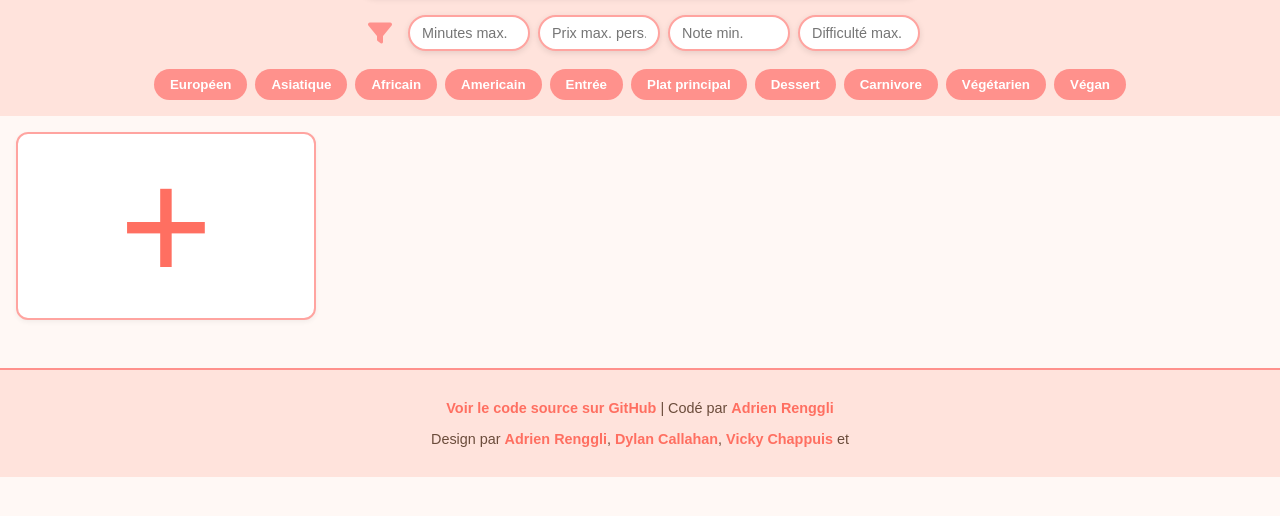
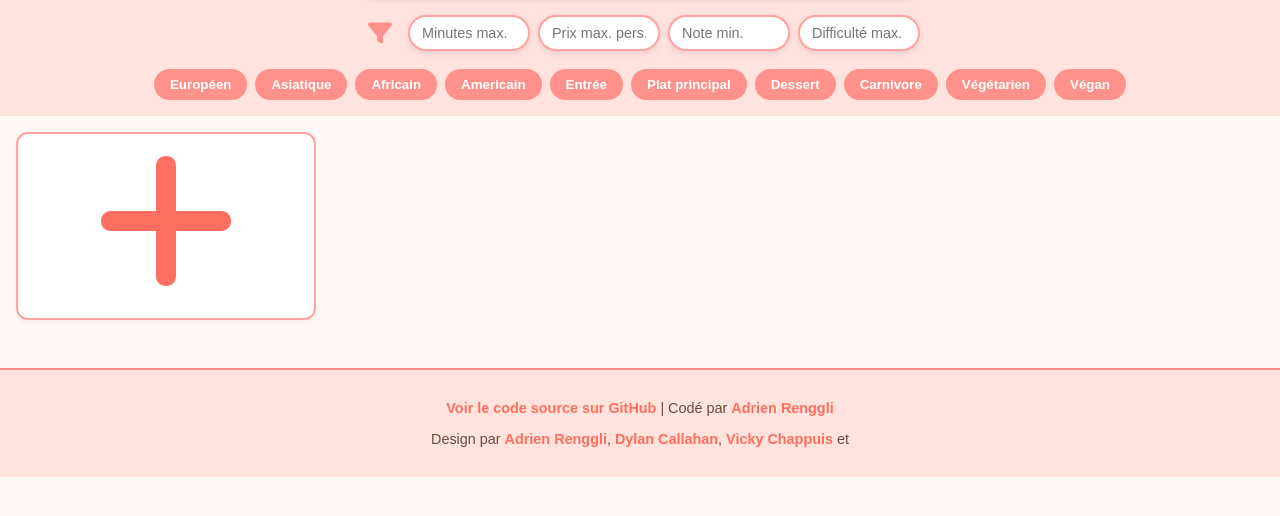
Before and after one commit to AdrienRenggli/Cook-Book, a plain HTML site: page index.html in a window 1280 px wide. Shown: the part 122-638 px from the top of the page. Drawn offline with nearby package versions, Linux system fonts and the light colour scheme; no server answers.

Commit message:
Center + on card

```diff
--- a/index.html
+++ b/index.html
@@ -42,7 +42,7 @@
 
         <main id="recipe-list">
             <div class="recipe add-new">
-                <a href="add.html">+</a>
+                <a href="add.html"><i class="fa-solid fa-plus"></i></a>
             </div>
             <!-- Recipe cards will be inserted here -->
         </main>
```
